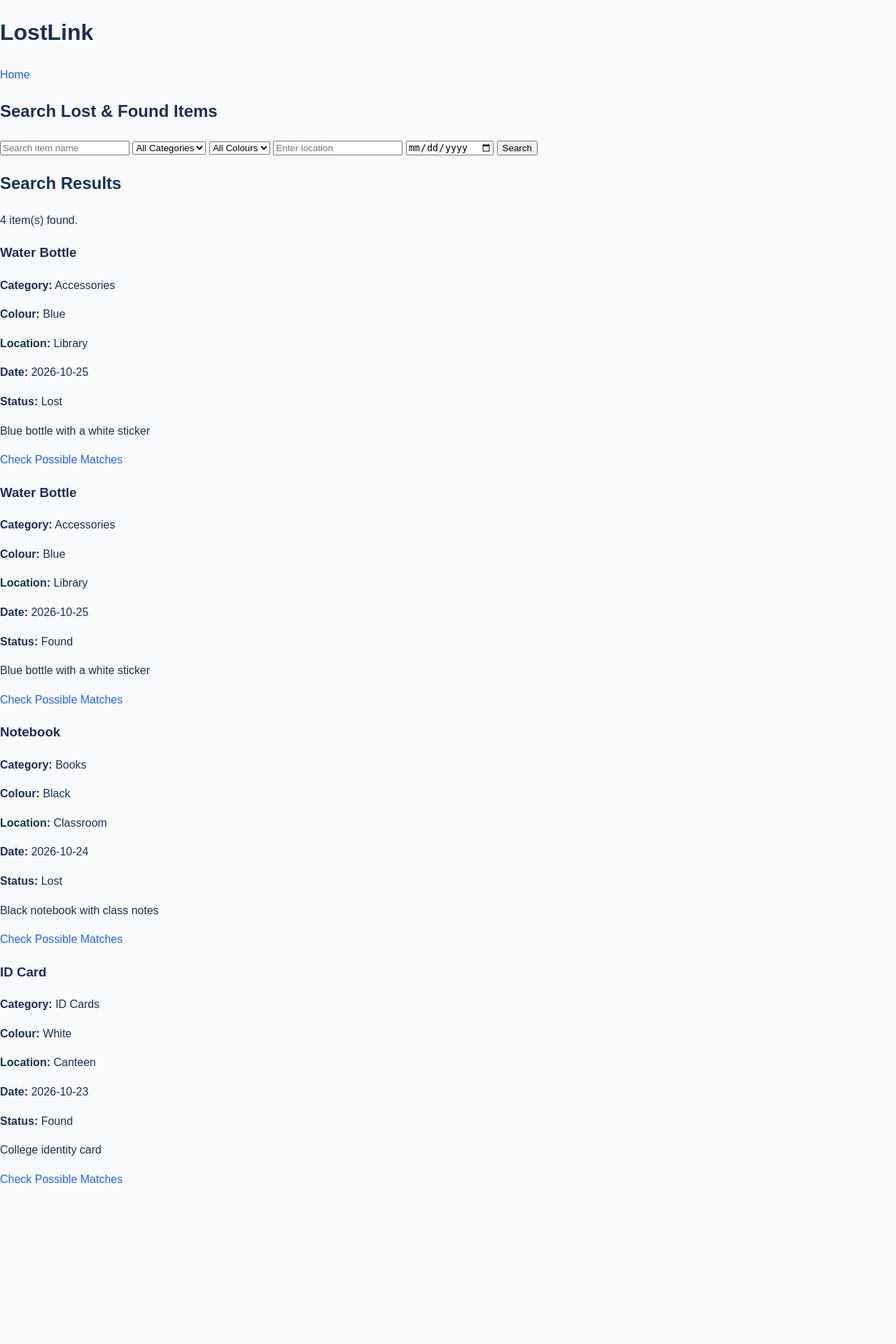
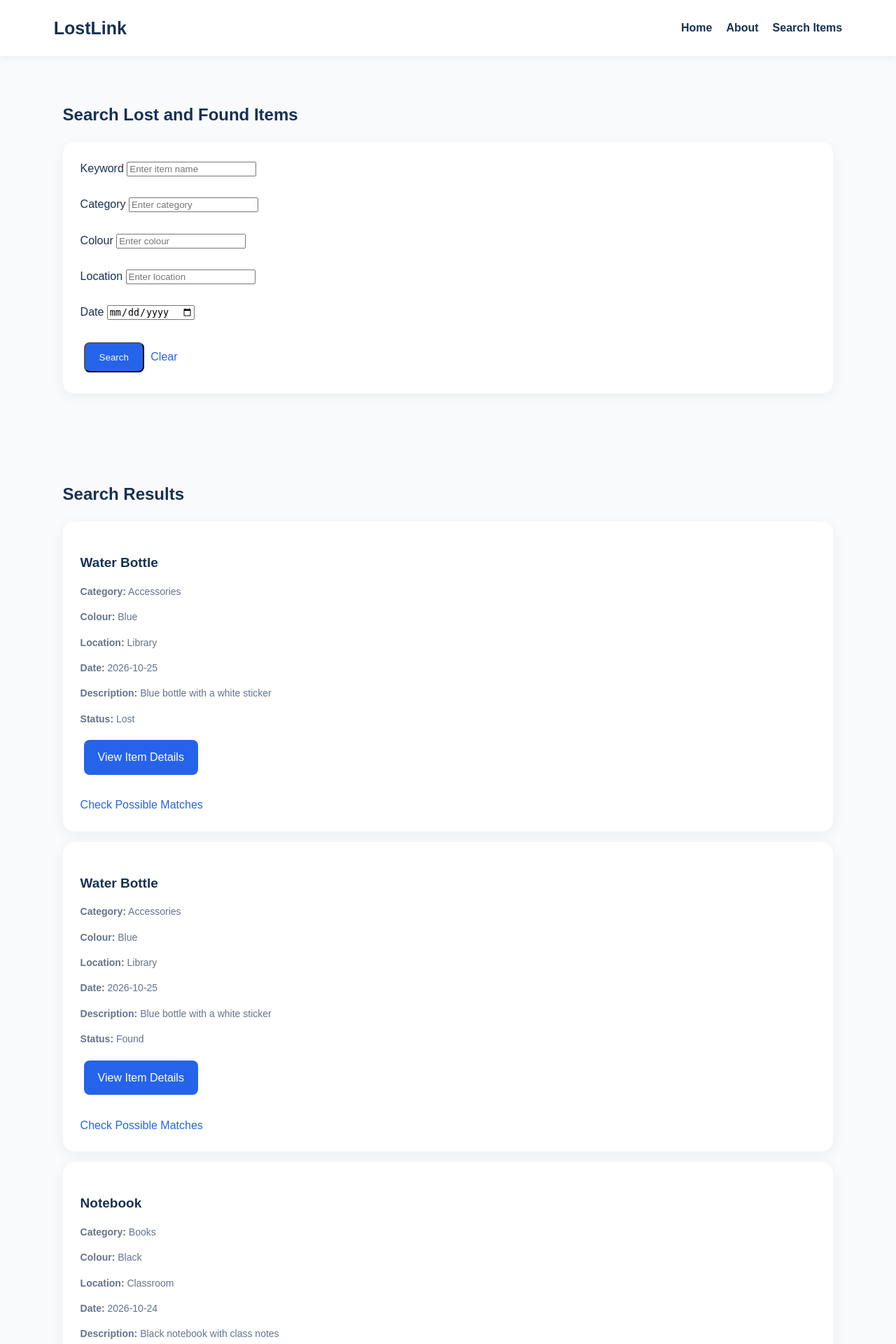
Before and after one commit to hima-cs/Lostlink, a PHP site: page /search.php in a window 1280 px wide. Shown: the top 1920 px of the page at 70% size. Before the commit the page ends 1690 px from the top, so only its background shows below. Run offline with PHP 8.4, Linux system fonts and the light colour scheme; data comes from the database, SQL or seed files in the repository.

Commit message:
Refactor search functionality and update HTML layout
Refactor search query to use prepared statements with parameters for better security and readability. Update HTML structure for improved layout and accessibility.

```diff
--- a/search.php
+++ b/search.php
@@ -1,5 +1,4 @@
 <?php
-
 require_once "db.php";
 
 $keyword = trim($_GET['keyword'] ?? '');
@@ -9,70 +8,34 @@ $location = trim($_GET['location'] ?? '');
 $date = trim($_GET['date'] ?? '');
 
 $sql = "SELECT * FROM items
-        WHERE status IN ('Lost', 'Found')";
-
-$params = [];
-$types = "";
-
-if ($keyword !== '') {
-    $sql .= " AND (item_name LIKE ? OR description LIKE ?)";
-
-    $term = "%" . $keyword . "%";
-
-    $params[] = $term;
-    $params[] = $term;
-
-    $types .= "ss";
-}
-
-if ($category !== '') {
-    $sql .= " AND category = ?";
-    $params[] = $category;
-    $types .= "s";
-}
-
-if ($colour !== '') {
-    $sql .= " AND colour = ?";
-    $params[] = $colour;
-    $types .= "s";
-}
-
-if ($location !== '') {
-    $sql .= " AND location LIKE ?";
-    $params[] = "%" . $location . "%";
-    $types .= "s";
-}
-
-if ($date !== '') {
-    $sql .= " AND item_date = ?";
-    $params[] = $date;
-    $types .= "s";
-}
-
-$sql .= " ORDER BY created_at DESC";
+        WHERE status IN ('Lost', 'Found')
+        AND (
+            item_name LIKE CONCAT('%', ?, '%')
+            OR description LIKE CONCAT('%', ?, '%')
+        )
+        AND (? = '' OR category = ?)
+        AND (? = '' OR colour = ?)
+        AND (? = '' OR location = ?)
+        AND (? = '' OR item_date = ?)
+        ORDER BY created_at DESC";
 
 $stmt = $conn->prepare($sql);
 
-if (!$stmt) {
-    die("Unable to prepare search query.");
-}
-
-if (!empty($params)) {
-    $stmt->bind_param($types, ...$params);
-}
+$stmt->bind_param(
+    "ssssssssss",
+    $keyword, $keyword,
+    $category, $category,
+    $colour, $colour,
+    $location, $location,
+    $date, $date
+);
 
 $stmt->execute();
-
 $result = $stmt->get_result();
 
 function e($value) {
-    return htmlspecialchars(
-        (string)($value ?? ''),
-        ENT_QUOTES,
-        'UTF-8'
-    );
+    return htmlspecialchars((string)($value ?? ''), ENT_QUOTES, 'UTF-8');
 }
-
 ?>
 
 <!DOCTYPE html>
@@ -80,9 +43,7 @@ function e($value) {
 
 <head>
     <meta charset="UTF-8">
-
-    <meta name="viewport"
-          content="width=device-width, initial-scale=1.0">
+    <meta name="viewport" content="width=device-width, initial-scale=1.0">
 
     <title>Search Items | LostLink</title>
 
@@ -91,68 +52,79 @@ function e($value) {
 
 <body>
 
-<header>
-    <h1>LostLink</h1>
+<header class="navbar">
+    <a href="index.php" class="logo">LostLink</a>
+
+    <nav>
         <a href="index.php">Home</a>
+        <a href="about.php">About</a>
+        <a href="search.php">Search Items</a>
+    </nav>
 </header>
 
 <main>
 
-    <h2>Search Lost & Found Items</h2>
+    <section>
+        <h2>Search Lost and Found Items</h2>
 
-    <form action="search.php" method="GET">
+        <div class="feature-card">
 
-        <input
-            type="text"
-            name="keyword"
-            placeholder="Search item name"
+            <form method="GET" action="search.php">
+
+                <label>Keyword</label>
+                <input type="text" name="keyword"
                        value="<?= e($keyword) ?>"
-        >
+                       placeholder="Enter item name">
 
-        <select name="category">
-            <option value="">All Categories</option>
-            <option value="Electronics">Electronics</option>
-            <option value="Books">Books</option>
-            <option value="ID Cards">ID Cards</option>
-            <option value="Accessories">Accessories</option>
-            <option value="Other">Other</option>
-        </select>
+                <br><br>
 
-        <select name="colour">
-            <option value="">All Colours</option>
-            <option value="Black">Black</option>
-            <option value="Blue">Blue</option>
-            <option value="White">White</option>
-            <option value="Red">Red</option>
-            <option value="Green">Green</option>
-        </select>
+                <label>Category</label>
+                <input type="text" name="category"
+                       value="<?= e($category) ?>"
+                       placeholder="Enter category">
 
-        <input
-            type="text"
-            name="location"
-            placeholder="Enter location"
+                <br><br>
+
+                <label>Colour</label>
+                <input type="text" name="colour"
+                       value="<?= e($colour) ?>"
+                       placeholder="Enter colour">
+
+                <br><br>
+
+                <label>Location</label>
+                <input type="text" name="location"
                        value="<?= e($location) ?>"
-        >
+                       placeholder="Enter location">
 
-        <input
-            type="date"
-            name="date"
-            value="<?= e($date) ?>"
-        >
+                <br><br>
 
-        <button type="submit">Search</button>
+                <label>Date</label>
+                <input type="date" name="date"
+                       value="<?= e($date) ?>">
+
+                <br><br>
+
+                <button type="submit" class="nav-button">
+                    Search
+                </button>
+
+                <a href="search.php">Clear</a>
 
             </form>
 
+        </div>
+    </section>
+
+    <section>
+
         <h2>Search Results</h2>
-
-    <p><?= $result->num_rows ?> item(s) found.</p>
 
         <?php if ($result->num_rows > 0): ?>
 
             <?php while ($item = $result->fetch_assoc()): ?>
 
-            <div class="item-card">
+                <div class="feature-card">
 
                     <h3><?= e($item['item_name']) ?></h3>
 
@@ -177,11 +149,21 @@ function e($value) {
                     </p>
 
                     <p>
+                        <strong>Description:</strong>
+                        <?= e($item['description']) ?>
+                    </p>
+
+                    <p>
                         <strong>Status:</strong>
                         <?= e($item['status']) ?>
                     </p>
 
-                <p><?= e($item['description']) ?></p>
+                    <a href="item.php?id=<?= (int)$item['id'] ?>"
+                       class="nav-button">
+                        View Item Details
+                    </a>
+
+                    <br><br>
 
                     <a href="matching.php?id=<?= (int)$item['id'] ?>">
                         Check Possible Matches
@@ -193,9 +175,11 @@ function e($value) {
 
         <?php else: ?>
 
-        <p>No items found. Try different search filters.</p>
+            <p>No matching items found.</p>
 
         <?php endif; ?>
+
+    </section>
 
 </main>
 
@@ -203,8 +187,6 @@ function e($value) {
 </html>
 
 <?php
-
 $stmt->close();
 $conn->close();
-
 ?>
```
Lines whose indentation alone changed are shown as unchanged.
